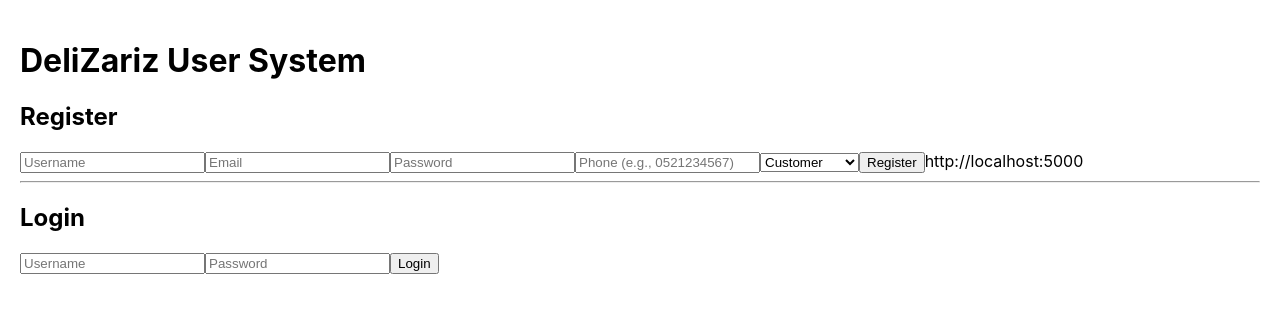
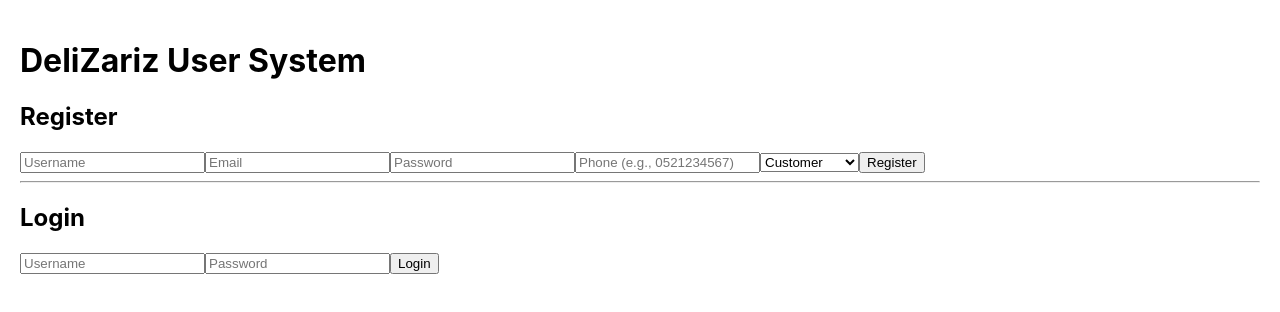
Before and after one commit to Benlevia/DeliFront, a React (Create React App) app: page / in a window 1280 px wide. Shown: the top 312 px of the page. Built offline with nearby package versions, Linux system fonts and the light colour scheme.

Commit message:
fixing env

```diff
--- a/src/components/AdminDashboard.js
+++ b/src/components/AdminDashboard.js
@@ -8,7 +8,7 @@ const AdminDashboard = () => {
   const token = localStorage.getItem("token");
 
   const URL =
-    process.env.ENVIORMENT === "product"
+    process.env.REACT_APP_ENVIORMENT === "product"
       ? "https://deli-back.vercel.app"
       : "http://localhost:5000";
 
@@ -40,7 +40,7 @@ const AdminDashboard = () => {
     if (!confirm) return;
 
     try {
-      await axios.delete(`https://deli-back.vercel.app/users/${userId}`, {
+      await axios.delete(`${REACT_APP_ENVIORMENT}/users/${userId}`, {
         headers: { Authorization: `Bearer ${token}` },
       });
       setUsers(users.filter((u) => u._id !== userId));
--- a/src/components/LoginForm.js
+++ b/src/components/LoginForm.js
@@ -9,7 +9,7 @@ const LoginForm = () => {
   const [message, setMessage] = useState("");
 
   const URL =
-    process.env.ENVIORMENT === "product"
+    process.env.REACT_APP_ENVIORMENT === "product"
       ? "https://deli-back.vercel.app"
       : "http://localhost:5000";
 
--- a/src/components/RegisterForm.js
+++ b/src/components/RegisterForm.js
@@ -84,7 +84,6 @@ const RegisterForm = () => {
           <option value="deleveryguy">Delivery Guy</option>
         </select>
         <button type="submit">Register</button>
-        <span>{URL}</span>
       </form>
 
       {/* הודעת שגיאה או הצלחה */}
```
